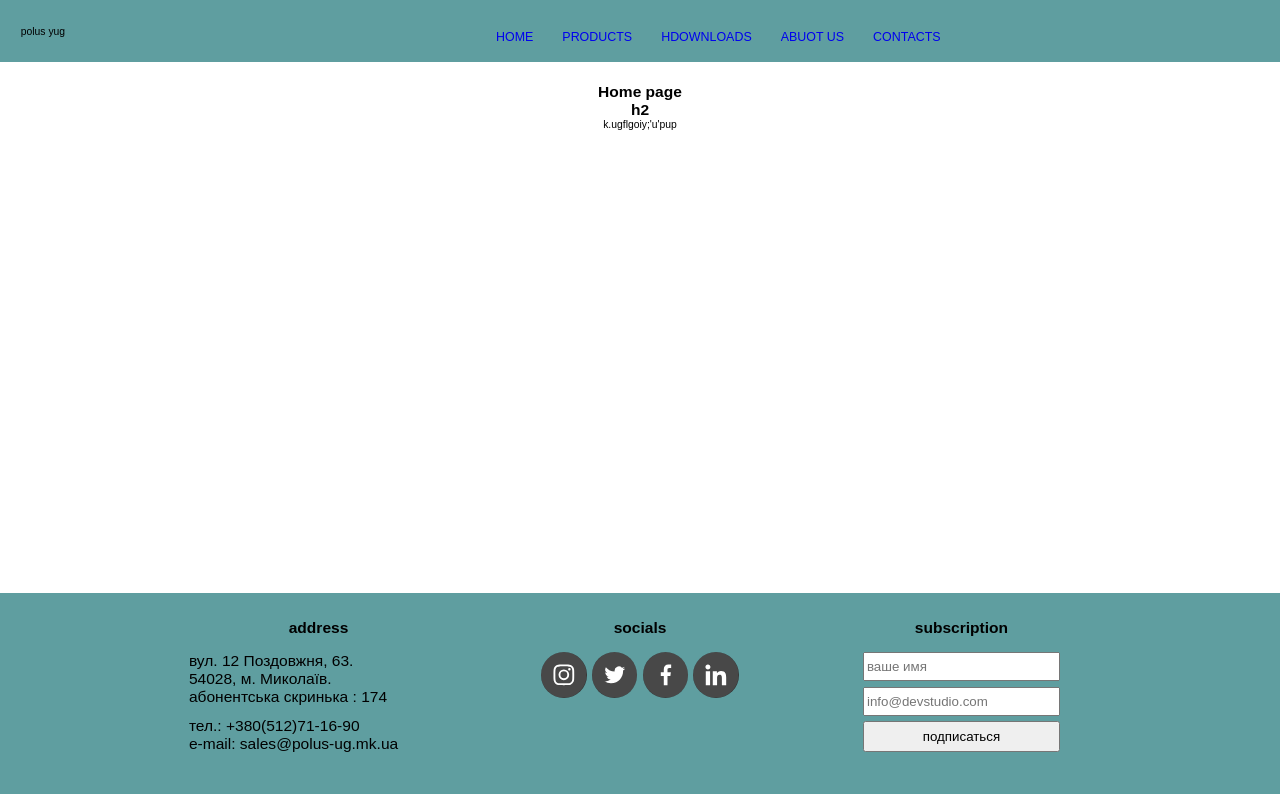
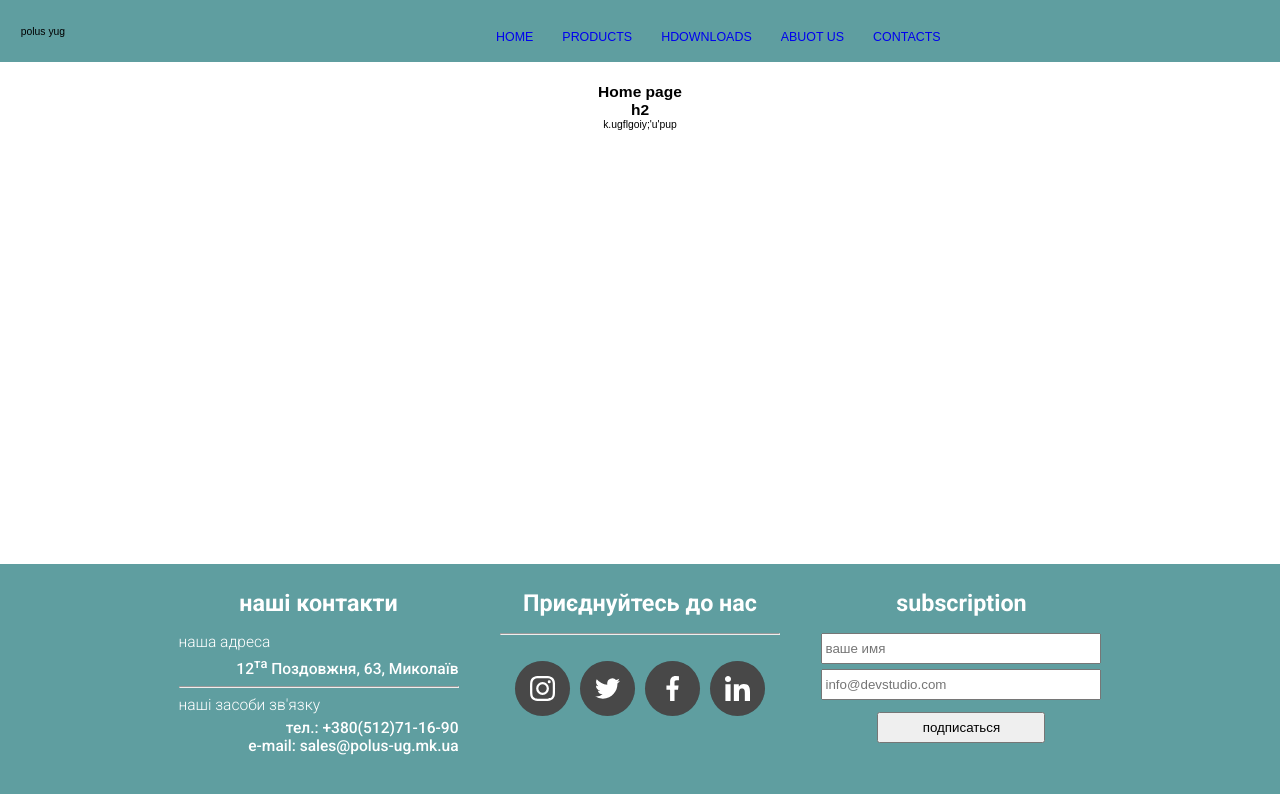
Before and after one commit to TkachAn/Polus-Yug-company, a React (Create React App) app in the folder polus/: page / in a window 1280 px wide. Shown: the top 794 px of the page. Built offline with nearby package versions, Linux system fonts and the light colour scheme; a web font is replaced by a local one.

Commit message:
footer update

```diff
--- a/polus/src/components/footer/footer.jsx
+++ b/polus/src/components/footer/footer.jsx
@@ -4,27 +4,28 @@ export const Footer = () => {
   return (
     <footer className={s.wrapper}>
       <div className="container">
-        {/* <h1 className={s.h1}>Footer</h1> */}
         <div className={s.flex}>
           <section className={s.address}>
-            <h2>address</h2>
+            <h2>наші контакти</h2>
             <div className={s.content}>
-              <p className={s.text}>вул. 12 Поздовжня, 63.</p>
-              <p className={s.text}>54028, м. Миколаїв.</p>
-							<p className={s.text}>абонентська скринька : 174</p>
-							<br/>
+							<p className={s.text_left}>наша адреса</p>
+              <p className={s.text}> 12<sup className={s.downIndex}>та</sup> Поздовжня, 63, Миколаїв</p>
+              {/* <p className={s.text}>54028, м. Миколаїв.</p> */}
+							{/* <p className={s.text}>абонентська скринька : 174</p> */}
+							<hr/>
+							<p className={s.text_left}>наші засоби зв'язку</p>
               <p className={s.text}>тел.: +380(512)71-16-90</p>
               <p className={s.text}>e-mail: sales@polus-ug.mk.ua</p>
             </div>
           </section>
           <section className={s.socials}>
-            <h2>socials</h2>
+            <h2>Приєднуйтесь до нас</h2>
             <div className={s.content}>
+							<hr/><br/>
               <ul className={s.flexSocial}>
                 <li>
                   <a href="https://about.instagram.com/">
                     <svg className={s.instagram}>
-										{/* <use href="./images/icon/m-defs.svg#s-instagram"></use> */}
 										<use href="./icon/defs.svg#s-instagram"></use>
                     </svg>
                   </a>
--- a/polus/src/components/footer/footer.module.css
+++ b/polus/src/components/footer/footer.module.css
@@ -2,29 +2,71 @@
 	background-color: cadetblue;
 }
 
-.flex{
+/* .flex{
 	display: flex;
 	flex-wrap: wrap;
 	justify-content: center;
 	gap: 1.0rem;
-	padding: 2.0rem 0 4.0rem;
+	padding: 20px 15px 40px;
+} */
+.address{
+	grid-area: address;
 }
+.socials{
+	grid-area: socials;
+}
+.subscription{
+	grid-area: subscription;
+}
+.flex{
+	/* max-width: 100rem; */
+	display: block;
+	grid-template-columns: repeat(1, 280px);
+	gap: 10px;
+	grid-template-areas: 'address' 'socials' 'subscription';
 
+	@media (min-width: 640px) {
+		display: grid;
+		grid-template-columns: repeat(6, minmax(140px, 155px));
+		grid-template-rows: repeat(2, 1fr);
+	grid-template-areas:
+	'address . subscription . .' '. socials . . .';
+	}
+	@media (min-width:967px) {
+		display: flex;
+		flex-wrap: wrap;
+		justify-content: center;
+		gap: 1.0rem;
+		padding: 20px 15px 40px;;
+	}
+}
 .address,
 .socials,
 .subscription{
+	font-family: Roboto;
+	font-size: 1.5rem;
+	color: white;
 	width: 100%;
-	min-width: 28.0rem;
+	min-width: 280px;
 	max-width: 30.0rem;
 	padding: 0.5rem 1.5rem;
+	/* border-radius: 0.5rem;
+	border: 0.2rem solid white; */
+	/* @media (max-width:720px) {
+		max-width: 295px;
+	} */
 }
-.address{
 
+.text_left{
+	/* font-family: Roboto, sans-serif; */
+	font-weight: 300;
+	margin-bottom: 0.5rem;
 }
 .text{
-	padding-left: 1.0rem;
-	font-size: 1.5rem;
+	text-align: right;
+	font-weight: 500;
 }
+
 .content{
 	margin-top: 1.5rem;
 	text-align: left;
@@ -35,44 +77,48 @@
 .instagram{
 	position: relative;
 	display: inline-block;
-	width: 4.4rem;
-  height: 4.4rem;
+	width: 55px;
+  height: 55px;
   border-radius: 50%;
   background-color: #333;
 	fill: white;
 	transition: background-color 500ms cubic-bezier(0.075, 0.82, 0.165, 1);
 }
-/* .twitter use,
-.linkedin use,
-.facebook use,
-.instagram use{
-min-width: 4.4rem;
-min-height: 4.4rem;
 
-} */
+@media (hover: hover) {
 	.twitter:hover,
 	.linkedin:hover,
 	.facebook:hover,
 	.instagram:hover{
+		cursor: pointer;
 		background-color: antiquewhite;
 		fill: aqua;
 	}
+
+}
+
 .flexSocial{
 	display: flex;
 	flex-wrap: wrap;
 	justify-content: center;
-	gap: 0.5rem;
+	gap: 10px;
 }
+
 .flexSub{
 	display: flex;
 	flex-direction: column;
 	justify-content: center;
-	padding: 0 4.0rem;
+	/* padding: 0 4.0rem; */
 	gap: 0.5rem;
 }
 .name, .email{
-	height: 2.8rem;
+	height: 3.0rem;
+	/* align-self:self-start; */
 }
 .btnSubmit{
+	margin-top: 0.6rem;
+	cursor: pointer;
+	align-self: center;
+	width:60%;
 	height: 3.0rem;
 }
```
Lines whose indentation alone changed are shown as unchanged.
